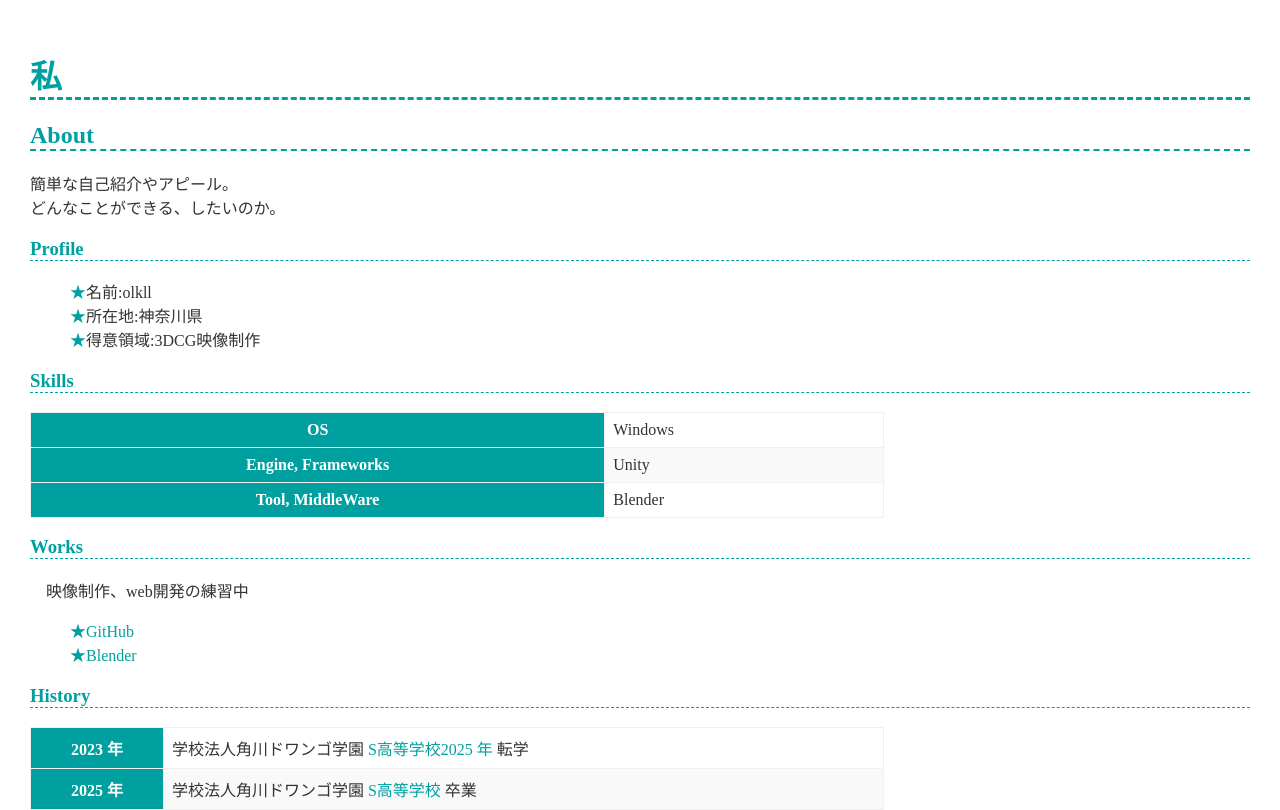
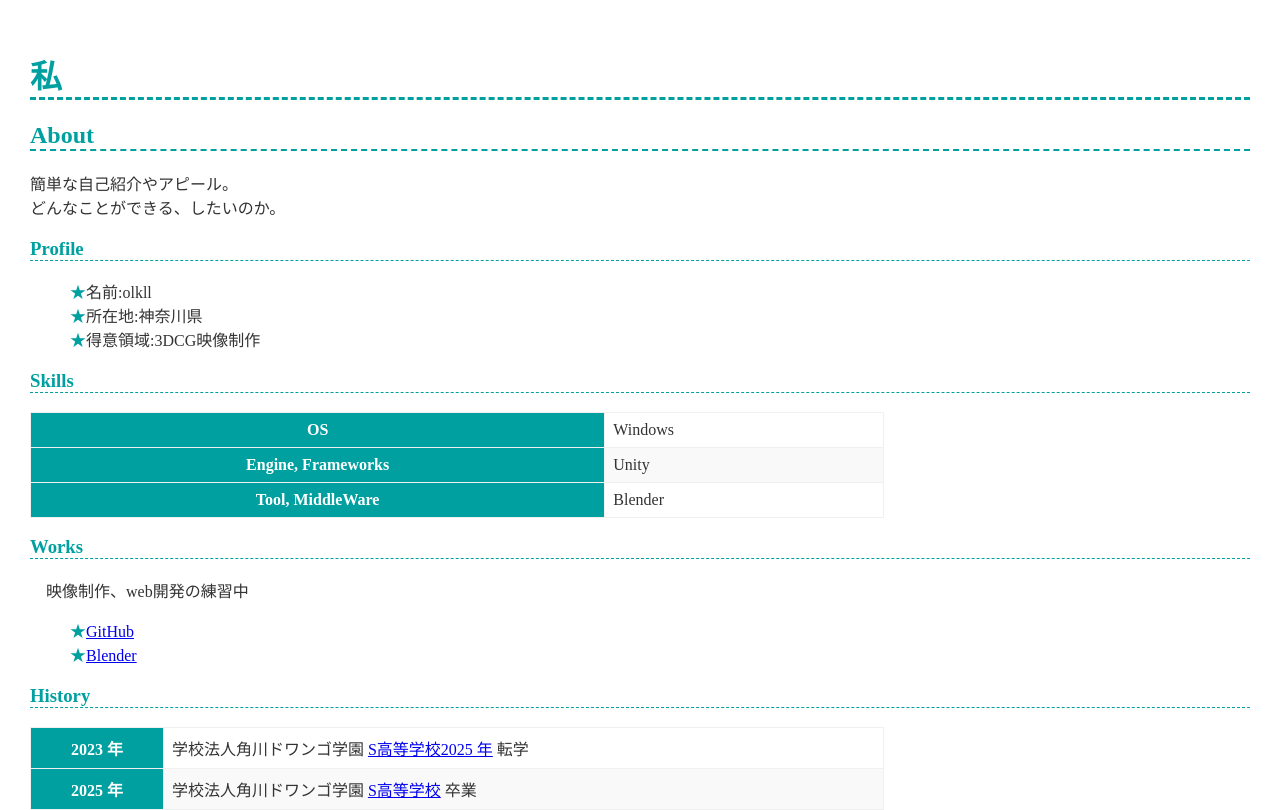
Before and after one commit to olkll/olkll.github.io, a plain HTML site: page index.html in a window 1280 px wide. Drawn offline with Linux system fonts and the light colour scheme.

Commit message:
Update style.css

```diff
--- a/style.css
+++ b/style.css
@@ -35,7 +35,7 @@ h1, h2, h3 {
 -------------------- */
 
 a {
-  color: var(--theme-color);
+  color: #0000FF
   text-decoration: none;
 }
 
```
